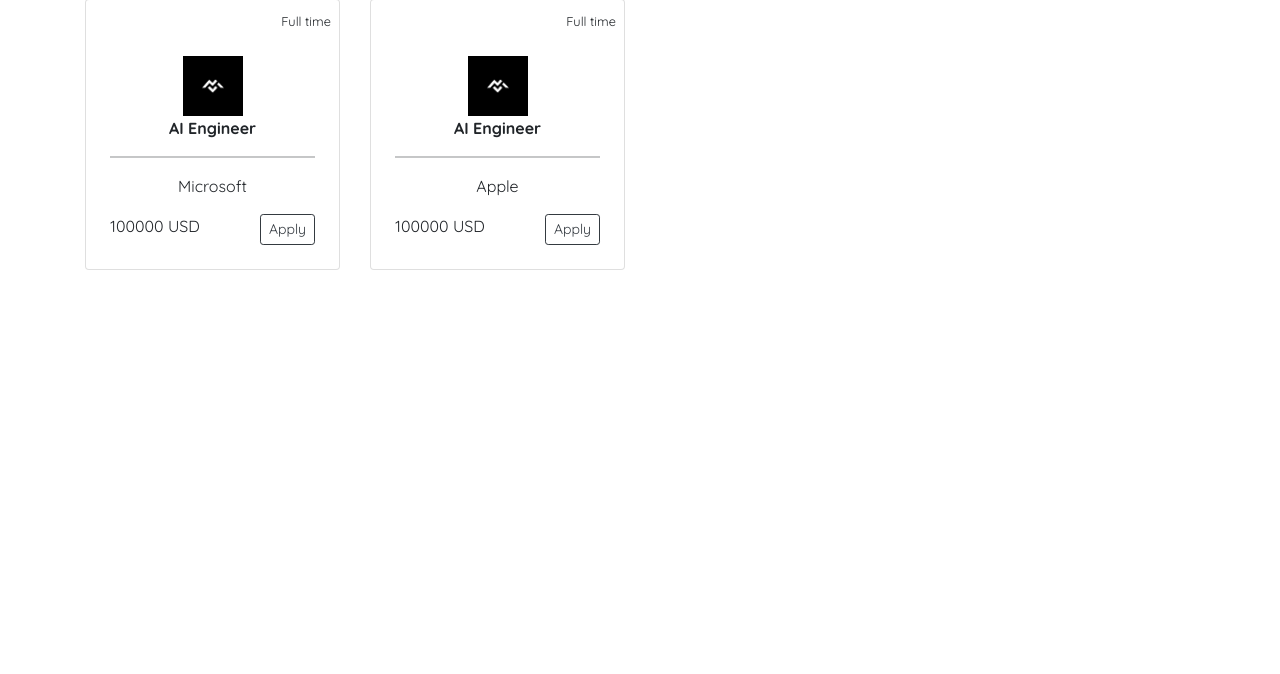
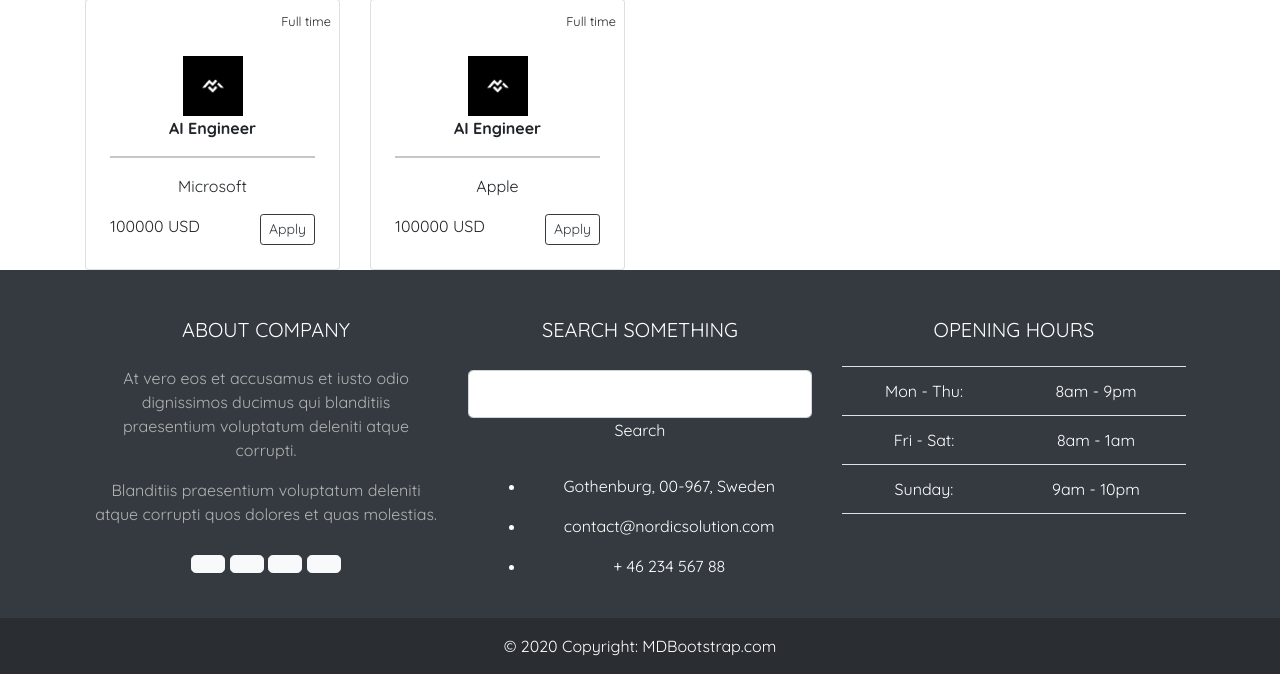
Before and after one commit to umar-farooq-khan/djangopractise, a Django app: page / in a window 1280 px wide. Shown: the part 1357-2031 px from the top of the page. Before the commit the page ends 1627 px from the top, so only its background shows below. Run offline with Django 4.2, Linux system fonts and the light colour scheme; some libraries are stand-ins or nearby versions; some web fonts are replaced.

Commit message:
Footer
Added footer

```diff
--- a/djangopractise/settings.py
+++ b/djangopractise/settings.py
@@ -14,7 +14,9 @@ from pathlib import Path
 
 # Build paths inside the project like this: BASE_DIR / 'subdir'.
 BASE_DIR = Path(__file__).resolve().parent.parent
+import mimetypes
 
+mimetypes.add_type("text/javascript", ".js", True)
 
 # Quick-start development settings - unsuitable for production
 # See https://docs.djangoproject.com/en/4.1/howto/deployment/checklist/
--- a/djangopractise/urls.py
+++ b/djangopractise/urls.py
@@ -25,7 +25,6 @@ urlpatterns = [
     path('', views.home, name='home'),
     path('r_jobdetail/', views.r_jobdetail, name='job_detail_pg'),
     path('rfilldata/', views.rfilldata, name='applypage_html'),
-
     path('success/', views.success, name='success'),
     path('applied/', views.applied, name='apply_success'),
 
--- /dev/null
+++ b/templates/footer.html
@@ -0,0 +1,186 @@
+<head>
+
+    <meta charset='utf-8'>
+    <meta name='viewport' content='width=device-width, initial-scale=1'>
+    <title>Job Portal </title>
+    <link href='https://stackpath.bootstrapcdn.com/bootstrap/5.0.0-alpha1/css/bootstrap.min.css' rel='stylesheet'>
+    <link href='' rel='stylesheet'>
+    <style>
+.jumbotron h1{
+color: white;
+font-weight : bold;
+font-size : 30px
+align-items: center;
+justify-content: center;
+position: absolute;
+top: 30%;
+left: 50%;
+transform: translate(-50%, -50%);
+}
+.jumbotron img{
+align-items: center;
+justify-content: center;
+position: absolute;
+top: 30%;
+left: 50%;
+transform: translate(-50%, -50%);
+}
+.jumbotron img{
+color : white;
+font-size : 50px;
+font-weight: bold;
+align-items: center;
+justify-content: center;
+position: absolute;
+top: 30%;
+left: 50%;
+transform: translate(-50%, -50%);
+}
+
+.jumbotron p{
+
+position: absolute;
+top: 35%;
+color : white;
+justify-content: center;
+left: 50%;
+transform: translate(-50%, -50%);
+}
+
+    body {
+    background-color: #eee
+}
+
+.card {
+    border: none;
+}
+
+.btn-outline-dark {
+    border-radius: 35px;
+    font-size: 10px;
+    box-shadow: none
+}
+
+.col-md-3 {
+    margin-top: 5px
+}
+
+
+
+    </style>
+    <meta charset="utf-8">
+    <meta name="viewport" content="width=device-width, initial-scale=1, shrink-to-fit=no">
+
+    <link href="https://fonts.googleapis.com/css?family=Quicksand:400,600,700&display=swap" rel="stylesheet">
+
+    <link rel="stylesheet" href="static/fonts/icomoon/style.css">
+
+    <link rel="stylesheet" href="static/css/owl.carousel.min.css">
+
+    <!-- Bootstrap CSS -->
+    <link rel="stylesheet" href="static/css/bootstrap.min.css">
+
+    <!-- Style -->
+    <link rel="stylesheet" href="static/css/style.css">
+
+    <script type='text/javascript' src=''></script>
+    <script type='text/javascript' src='https://cdn.jsdelivr.net/npm/popper.js@1.16.0/dist/umd/popper.min.js'></script>
+    <script type='text/javascript'
+            src='https://stackpath.bootstrapcdn.com/bootstrap/5.0.0-alpha1/js/bootstrap.min.js'></script>
+</head>
+
+
+<div>
+
+  <footer class="text-white text-center text-lg-start bg-dark">
+    <!-- Grid container -->
+    <div class="container p-4">
+      <!--Grid row-->
+      <div class="row mt-4">
+        <!--Grid column-->
+        <div class="col-lg-4 col-md-12 mb-4 mb-md-0">
+          <h5 class="text-uppercase mb-4">About company</h5>
+
+          <p>
+            At vero eos et accusamus et iusto odio dignissimos ducimus qui blanditiis praesentium
+            voluptatum deleniti atque corrupti.
+          </p>
+
+          <p>
+            Blanditiis praesentium voluptatum deleniti atque corrupti quos dolores et quas
+            molestias.
+          </p>
+
+          <div class="mt-4">
+            <!-- Facebook -->
+            <a type="button" class="btn btn-floating btn-light btn-lg"><i class="fab fa-facebook-f"></i></a>
+            <!-- Dribbble -->
+            <a type="button" class="btn btn-floating btn-light btn-lg"><i class="fab fa-dribbble"></i></a>
+            <!-- Twitter -->
+            <a type="button" class="btn btn-floating btn-light btn-lg"><i class="fab fa-twitter"></i></a>
+            <!-- Google + -->
+            <a type="button" class="btn btn-floating btn-light btn-lg"><i class="fab fa-google-plus-g"></i></a>
+            <!-- Linkedin -->
+          </div>
+        </div>
+        <!--Grid column-->
+
+        <!--Grid column-->
+        <div class="col-lg-4 col-md-6 mb-4 mb-md-0">
+          <h5 class="text-uppercase mb-4 pb-1">Search something</h5>
+
+          <div class="form-outline form-white mb-4">
+            <input type="text" id="formControlLg" class="form-control form-control-lg" />
+            <label class="form-label" for="formControlLg">Search</label>
+          </div>
+
+          <ul class="fa-ul" style="margin-left: 1.65em;">
+            <li class="mb-3">
+              <span class="fa-li"><i class="fas fa-home"></i></span><span class="ms-2">Gothenburg, 00-967, Sweden</span>
+            </li>
+            <li class="mb-3">
+              <span class="fa-li"><i class="fas fa-envelope"></i></span><span class="ms-2">contact@nordicsolution.com</span>
+            </li>
+            <li class="mb-3">
+              <span class="fa-li"><i class="fas fa-phone"></i></span><span class="ms-2">+ 46 234 567 88</span>
+            </li>
+          </ul>
+        </div>
+        <!--Grid column-->
+
+        <!--Grid column-->
+        <div class="col-lg-4 col-md-6 mb-4 mb-md-0">
+          <h5 class="text-uppercase mb-4">Opening hours</h5>
+
+          <table class="table text-center text-white">
+            <tbody class="fw-normal">
+              <tr>
+                <td>Mon - Thu:</td>
+                <td>8am - 9pm</td>
+              </tr>
+              <tr>
+                <td>Fri - Sat:</td>
+                <td>8am - 1am</td>
+              </tr>
+              <tr>
+                <td>Sunday:</td>
+                <td>9am - 10pm</td>
+              </tr>
+            </tbody>
+          </table>
+        </div>
+        <!--Grid column-->
+      </div>
+      <!--Grid row-->
+    </div>
+    <!-- Grid container -->
+
+    <!-- Copyright -->
+    <div class="text-center p-3" style="background-color: rgba(0, 0, 0, 0.2);">
+      © 2020 Copyright:
+      <a class="text-white" href="https://mdbootstrap.com/">MDBootstrap.com</a>
+    </div>
+    <!-- Copyright -->
+  </footer>
+
+</div>
--- a/templates/job_detail_pg.html
+++ b/templates/job_detail_pg.html
@@ -41,11 +41,14 @@
     <script type='text/javascript' src='https://cdn.jsdelivr.net/npm/popper.js@1.16.0/dist/umd/popper.min.js'></script>
     <script type='text/javascript'
             src='https://stackpath.bootstrapcdn.com/bootstrap/5.0.0-alpha1/js/bootstrap.min.js'></script>
+  <link rel="stylesheet" href="static/css/style.css">
 
 </head>
 <body>
+{% include "navbar.html" %}
 
 <div class="fluid">
+
       {% load static %}
         <img src="https://www.alten.se/wp-content/uploads/sites/8/2023/01/Alten-High-Res-71-scaled-e1673254156277.jpg" class="img-fluid" alt="Hero Image">
    <div class="container" style="text-align : center">
@@ -79,6 +82,7 @@
 
 </div>
 {% include "list.html" %}
+{%include 'footer.html' %}
 
 </body>
 </html>
--- /dev/null
+++ b/templates/navbar.html
@@ -0,0 +1,152 @@
+
+<!DOCTYPE html>
+<html>
+<head>
+    <style>
+
+            <style>
+.jumbotron h1{
+color: white;
+font-weight : bold;
+font-size : 30px
+align-items: center;
+justify-content: center;
+position: absolute;
+top: 30%;
+left: 50%;
+transform: translate(-50%, -50%);
+}
+.jumbotron img{
+align-items: center;
+justify-content: center;
+position: absolute;
+top: 30%;
+left: 50%;
+transform: translate(-50%, -50%);
+}
+.jumbotron img{
+color : white;
+font-size : 50px;
+font-weight: bold;
+align-items: center;
+justify-content: center;
+position: absolute;
+top: 30%;
+left: 50%;
+transform: translate(-50%, -50%);
+}
+
+.jumbotron p{
+
+position: absolute;
+top: 35%;
+color : white;
+justify-content: center;
+left: 50%;
+transform: translate(-50%, -50%);
+}
+
+    body {
+    background-color: #eee
+}
+
+.card {
+    border: none;
+}
+
+.btn-outline-dark {
+    border-radius: 35px;
+    font-size: 10px;
+    box-shadow: none
+}
+
+.col-md-3 {
+    margin-top: 5px
+}
+
+
+
+    </style>
+
+    <base href="/">
+    <link rel="stylesheet" href="https://maxcdn.bootstrapcdn.com/bootstrap/4.0.0/css/bootstrap.min.css"
+          integrity="sha384-Gn5384xqQ1aoWXA+058RXPxPg6fy4IWvTNh0E263XmFcJlSAwiGgFAW/dAiS6JXm" crossorigin="anonymous">
+ <script type='text/javascript' src=''></script>
+    <script type='text/javascript' src='https://cdn.jsdelivr.net/npm/popper.js@1.16.0/dist/umd/popper.min.js'></script>
+    <script type='text/javascript'
+            src='https://stackpath.bootstrapcdn.com/bootstrap/5.0.0-alpha1/js/bootstrap.min.js'></script>
+</head>
+<body>
+
+<div class="site-mobile-menu site-navbar-target">
+    <div class="site-mobile-menu-header">
+        <div class="site-mobile-menu-close mt-3">
+            <span class="icon-close2 js-menu-toggle"></span>
+        </div>
+    </div>
+    <div class="site-mobile-menu-body"></div>
+</div> <!-- .site-mobile-menu -->
+
+
+<!-- NAVBAR -->
+<header class="site-navbar mt-6">
+    <div class="container-fluid">
+        <div class="row align-items-center">
+            <div class="site-logo col-4"><a href="index.html">NORDIC SOLUTIONS</a></div>
+
+            <nav class="mx-auto site-navigation col-6">
+                <ul class="site-menu js-clone-nav d-none d-xl-block ml-0 pl-0">
+                    <li><a href="index.html" class="nav-link active">Home</a></li>
+                    <li><a href="about.html">About</a></li>
+                    <li class="has-children">
+                        <a href="job-listings.html">Job Listings</a>
+                        <ul class="dropdown">
+                            <li><a href="job-single.html">Job Single</a></li>
+                            <li><a href="post-job.html">Post a Job</a></li>
+                        </ul>
+                    </li>
+                    <li class="has-children">
+                        <a href="services.html">Pages</a>
+                        <ul class="dropdown">
+                            <li><a href="services.html">Services</a></li>
+                            <li><a href="service-single.html">Service Single</a></li>
+                            <li><a href="blog-single.html">Blog Single</a></li>
+                            <li><a href="portfolio.html">Portfolio</a></li>
+                            <li><a href="portfolio-single.html">Portfolio Single</a></li>
+                            <li><a href="testimonials.html">Testimonials</a></li>
+                            <li><a href="faq.html">Frequently Ask Questions</a></li>
+                            <li><a href="gallery.html">Gallery</a></li>
+                        </ul>
+                    </li>
+                    <li><a href="blog.html">Blog</a></li>
+                    <li><a href="contact.html">Contact</a></li>
+                    <li class="d-lg-none"><a href="post-job.html"><span class="mr-2">+</span> Post a Job</a></li>
+                    <li class="d-lg-none"><a href="login.html">Log In</a></li>
+                </ul>
+            </nav>
+
+            <div class="right-cta-menu text-right d-flex aligin-items-center col-4">
+                <div class="ml-auto">
+                    <a href="post-job.html" class="btn btn-outline-white border-width-2
+
+
+          <div class="right-cta-menu text-right d-flex aligin-items-center col-6">
+                    <div class="ml-auto">
+                        <a href="post-job.html"
+                           class="btn btn-outline-white border-width-2 d-none d-lg-inline-block"><span
+                                class="mr-2 icon-add"></span>Post a Job</a>
+                        <a href="login.html" class="btn btn-primary border-width-2 d-none d-lg-inline-block"><span
+                                class="mr-2 icon-lock_outline"></span>Log In</a>
+                    </div>
+                    <a href="#" class="site-menu-toggle js-menu-toggle d-inline-block d-xl-none mt-lg-2 ml-3"><span
+                            class="icon-menu h3 m-0 p-0 mt-2"></span></a>
+                </div>
+
+            </div>
+        </div>
+                </div>
+
+</header>
+</body>
+
+</html>
--- a/templates/success.html
+++ b/templates/success.html
@@ -6,5 +6,7 @@
 <body>
     <h1>Thank you for submitting your information!</h1>
     <p>Your information has been successfully submitted.</p>
+
+{%include 'footer.html' %}
 </body>
 </html>
```
Also changed, not shown: templates/apply_success.html (+90 -2 lines), templates/applypage_html.html (+18 -8 lines), templates/home.html (+5 -68 lines).
